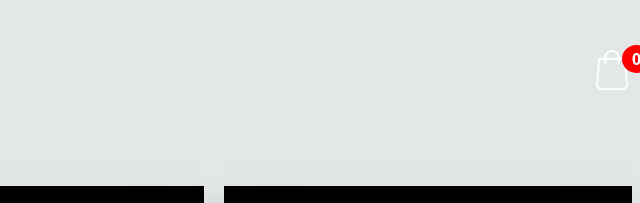
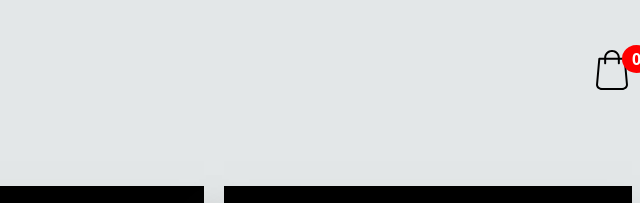
Before and after one commit to lorena-almeida/Hamburgueria, a plain HTML site: page index.html in a window 1280 px wide. Shown: the top 203 px of the page, 640-1280 px from the left. Drawn offline with Linux system fonts and the light colour scheme; grey boxes are pictures that could not be loaded.

Commit message:
index.html

```diff
--- a/index.html
+++ b/index.html
@@ -14,7 +14,7 @@
         <header>
             <h1>Cardápio</h1>
             <div class="shopping">
-                <img src="./imagens/carrinho.png">
+                <img src="./imagens/carrinho.svg">
                 <span class="quantity">0</span>
             </div>
         </header>
```
